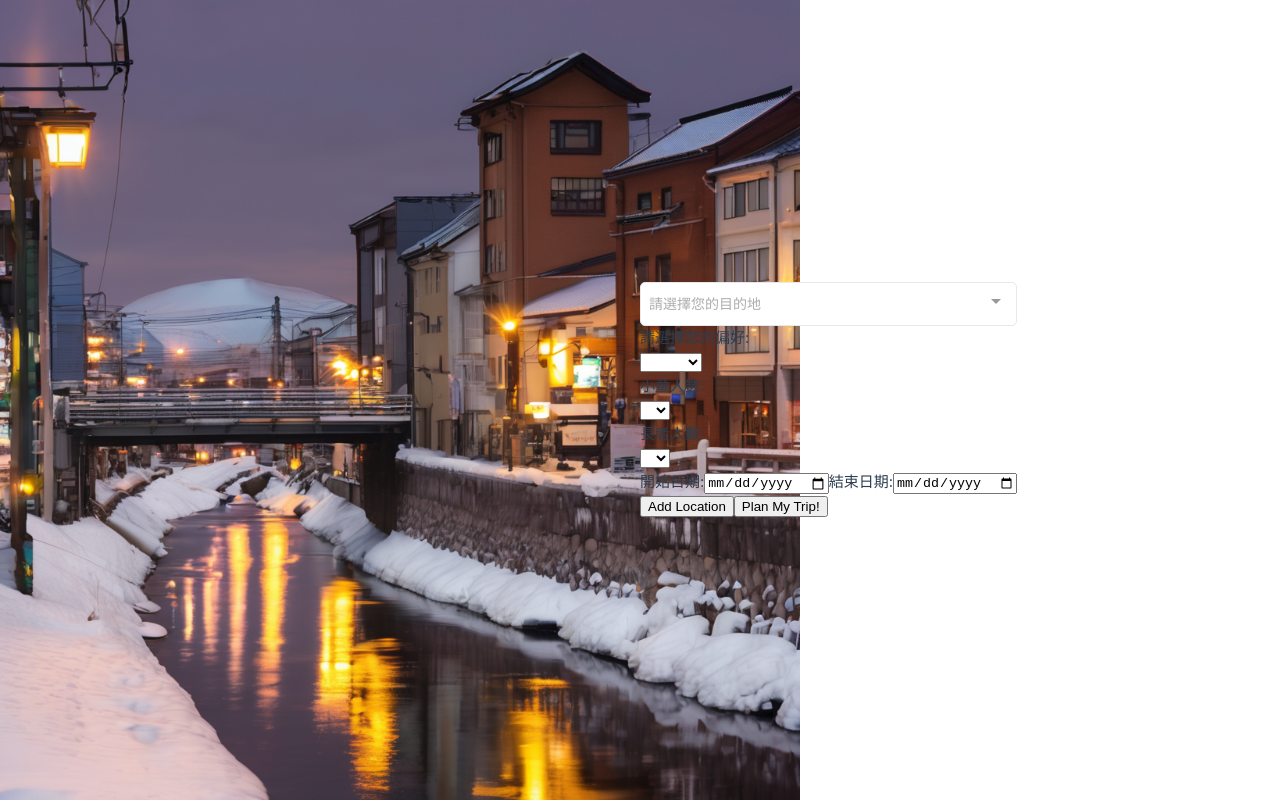
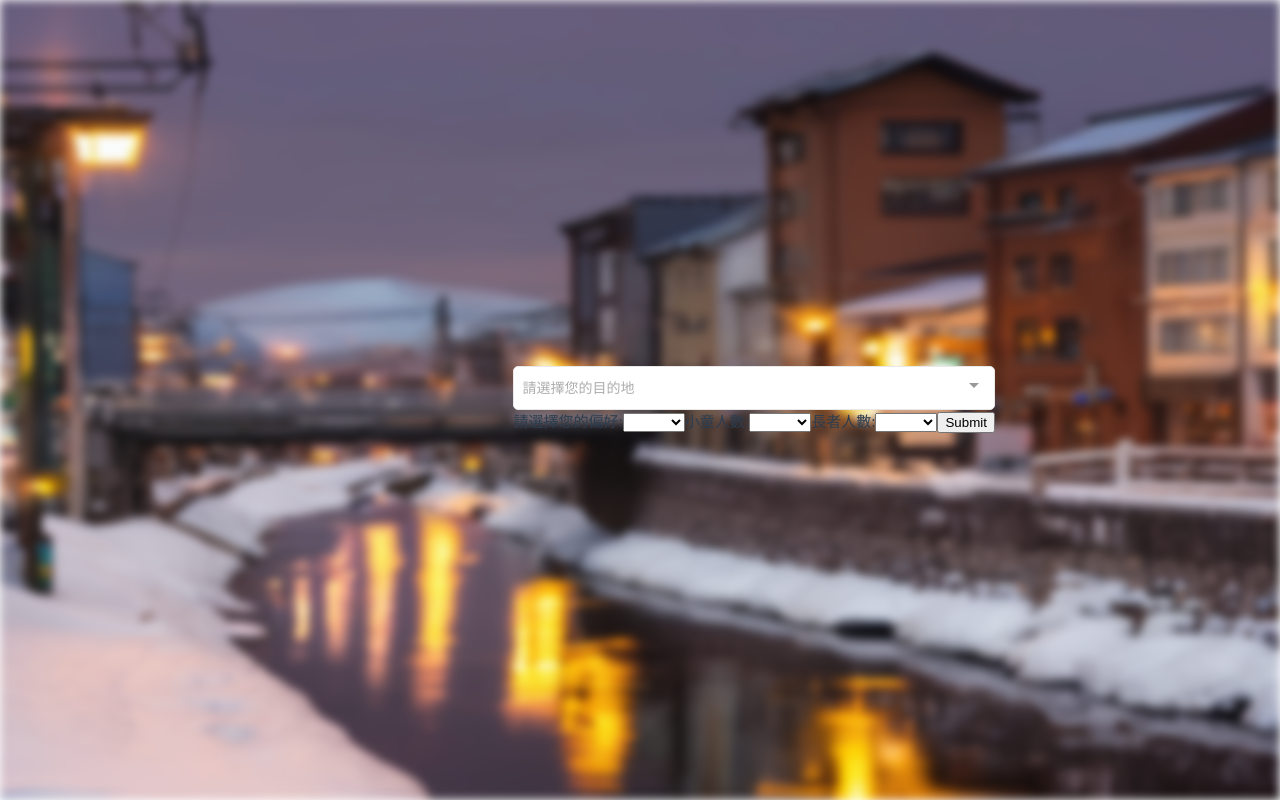
Before and after one commit to JackyHo-789/travista, a Vue app: page / in a window 1280 px wide. Built offline with nearby package versions, Linux system fonts and the light colour scheme.

Commit message:
update  component

```diff
--- a/src/App.vue
+++ b/src/App.vue
@@ -14,7 +14,7 @@ import LocationBlk from './components/LocationBlock.vue'
 
   <main>
     <LocationBlk/>
-    <Gobtn></Gobtn>
+    <!-- <Gobtn></Gobtn> -->
   </main>
 </template>
 
@@ -29,8 +29,8 @@ header {
 }
 
 .backgroundImage {
-  width: 100vh;
-  height: 100vh;
+  width: 100%;
+  height: 100%;
   object-fit:fill;
   object-position: center;
   z-index: -1;
@@ -43,23 +43,24 @@ header {
   background-position: center;
   background-repeat: no-repeat;
   background-size: cover;
+  filter: blur(5px);
 }
 
 @media (min-width: 1024px) {
-  header {
+  /* header {
     display: flex;
     place-items: center;
     padding-right: calc(var(--section-gap) / 2);
-  }
+  } */
 
   .logo {
     margin: 0 2rem 0 0;
   }
-
+/*
   header .wrapper {
     display: flex;
     place-items: flex-start;
     flex-wrap: wrap;
-  }
+  } */
 }
 </style>
--- a/src/assets/main.css
+++ b/src/assets/main.css
@@ -1,11 +1,11 @@
 @import './base.css';
 
-#app {
+/* #app {
   max-width: 1280px;
   margin: 0 auto;
   padding: 2rem;
   font-weight: normal;
-}
+} */
 
 a,
 .green {
--- a/src/components/LocationBlock.vue
+++ b/src/components/LocationBlock.vue
@@ -1,17 +1,120 @@
-<script setup>
+<template>
+    <form @submit.prevent="onSubmit">
+      <VueMultiselect
+        v-model="selected"
+        :options="options"
+        placeholder="請選擇您的目的地">
+      </VueMultiselect>
+
+      <label class="dropdown__text">請選擇您的偏好:</label>
+      <select class="dropdown__items" v-model="selectedValue">
+        <option v-for="option in options" :key="option" :value="option">{{ option }}</option>
+      </select>
+
+      <label class="dropdown__text">小童人數:</label>
+      <select class="dropdown__items" v-model="selectedValue">
+        <option v-for="option in options" :key="option" :value="option">{{ option }}</option>
+      </select>
+
+      <label class="dropdown__text">長者人數:</label>
+      <select class="dropdown__items" v-model="selectedValue">
+        <option v-for="option in options" :key="option" :value="option">{{ option }}</option>
+      </select>
+      <!-- <label for="name">Name:</label>
+      <input type="text" id="name" v-model="name" required> -->
+
+      <!-- <label for="email">Email:</label>
+      <input type="email" id="email" v-model="email" required> -->
+
+      <button type="submit">Submit</button>
+    </form>
+  </template>
+
+  <script>
+  import VueMultiselect from 'vue-multiselect'
+  export default {
+    components: { VueMultiselect },
+    data () {
+      return {
+        selected: null,
+        options: ['東京', '大阪', '札幌','小樽', '札幌', '福岡', '富良野','神戶']
+      }
+    },
+    methods: {
+      onSubmit() {
+        // Handle form submission
+        console.log('Name:', this.name)
+        console.log('Email:', this.email)
+      }
+    }
+  }
+//   export default {
+//     data() {
+//       return {
+//         name: '',
+//         email: ''
+//       }
+//     },
+//     methods: {
+//       onSubmit() {
+//         // Handle form submission
+//         console.log('Name:', this.name)
+//         console.log('Email:', this.email)
+//       }
+//     }
+//   }
+
+  </script>
+<style src="vue-multiselect/dist/vue-multiselect.css"></style>
+
+<!-- <script setup>
     import DateSelector from './TravelDateSelector.vue'
     import ExperienceSelector from './ExperienceSelector.vue'
     import SearchBar from './SearchBar.vue'
     import ElderSel from './NumberOfElderInput.vue'
     import ChildSel from './NumberOfChildInput.vue'
     import AddLocation from './AddLocationButton.vue'
+
+    const locationSel = ref([])
+    const startDates = ref([])
+    const endDates = ref([])
+    const experience = ref("")
+    const elderSel = ref("")
+    const childSel = ref("")
+
+    function handleSearchBarResp(msg) {
+        locationSel.value.push(msg);
+    }
+
 </script>
 
 <template>
-    <SearchBar></SearchBar>
-    <ExperienceSelector></ExperienceSelector>
-    <ChildSel></ChildSel>
-    <ElderSel></ElderSel>
-    <DateSelector></DateSelector>
-    <AddLocation></AddLocation>
+    <table>
+        <tr>
+            <td>
+                <SearchBar @response="(msg) => handleSearchBarResp(msg)"></SearchBar>
+            </td>
+            <td>
+                <DateSelector></DateSelector>
+            </td>
+            <td>
+                <AddLocation></AddLocation>
+            </td>
+        </tr>
+    </table>
+    <table>
+        <tr>
+            <td>
+                <ExperienceSelector></ExperienceSelector>
+            </td>
+            <td>
+                <ChildSel></ChildSel>
+            </td>
+            <td>
+                <ElderSel></ElderSel>
+            </td>
+        </tr>
+    </table>
 </template>
+
+ -->
```
